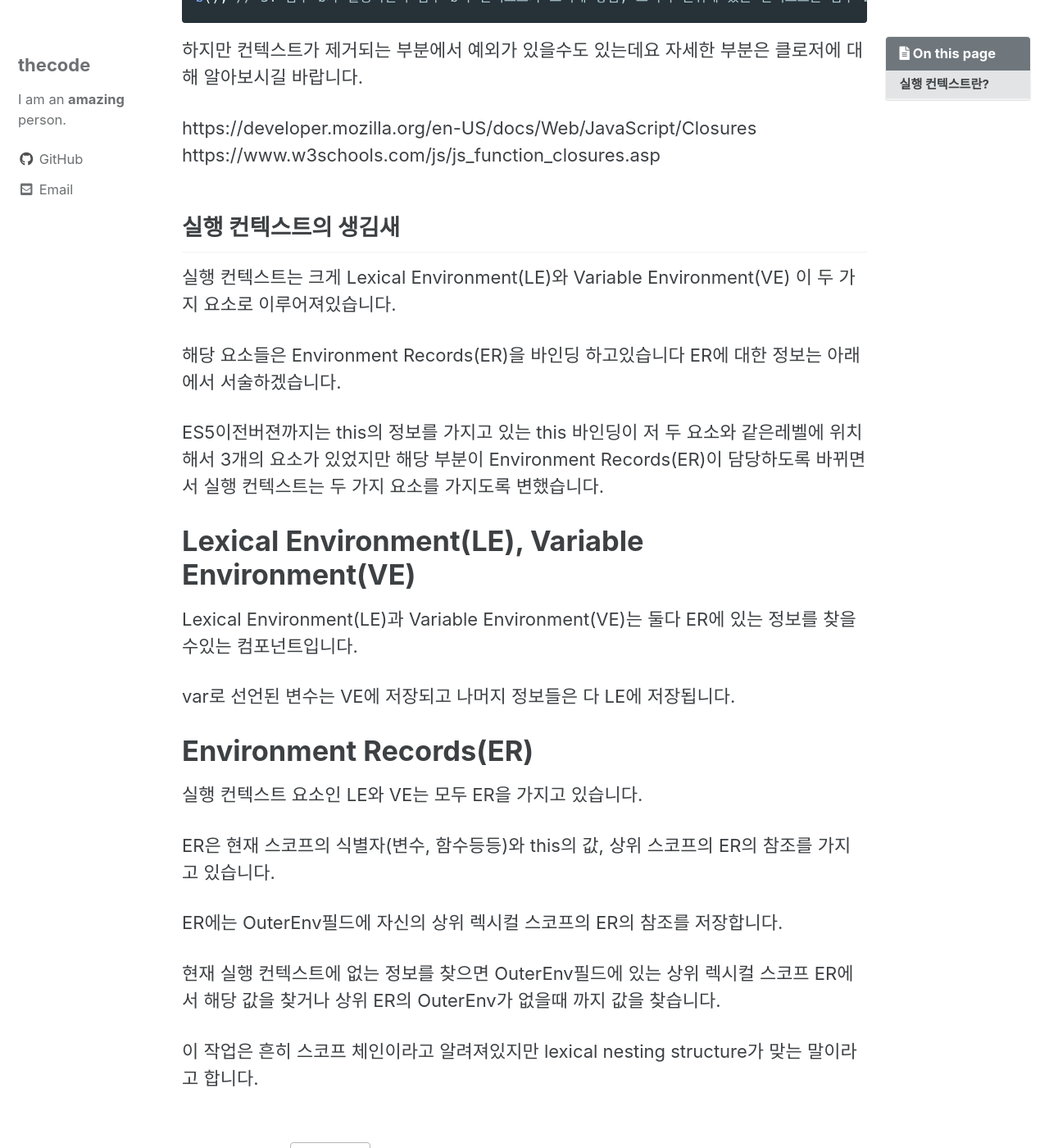
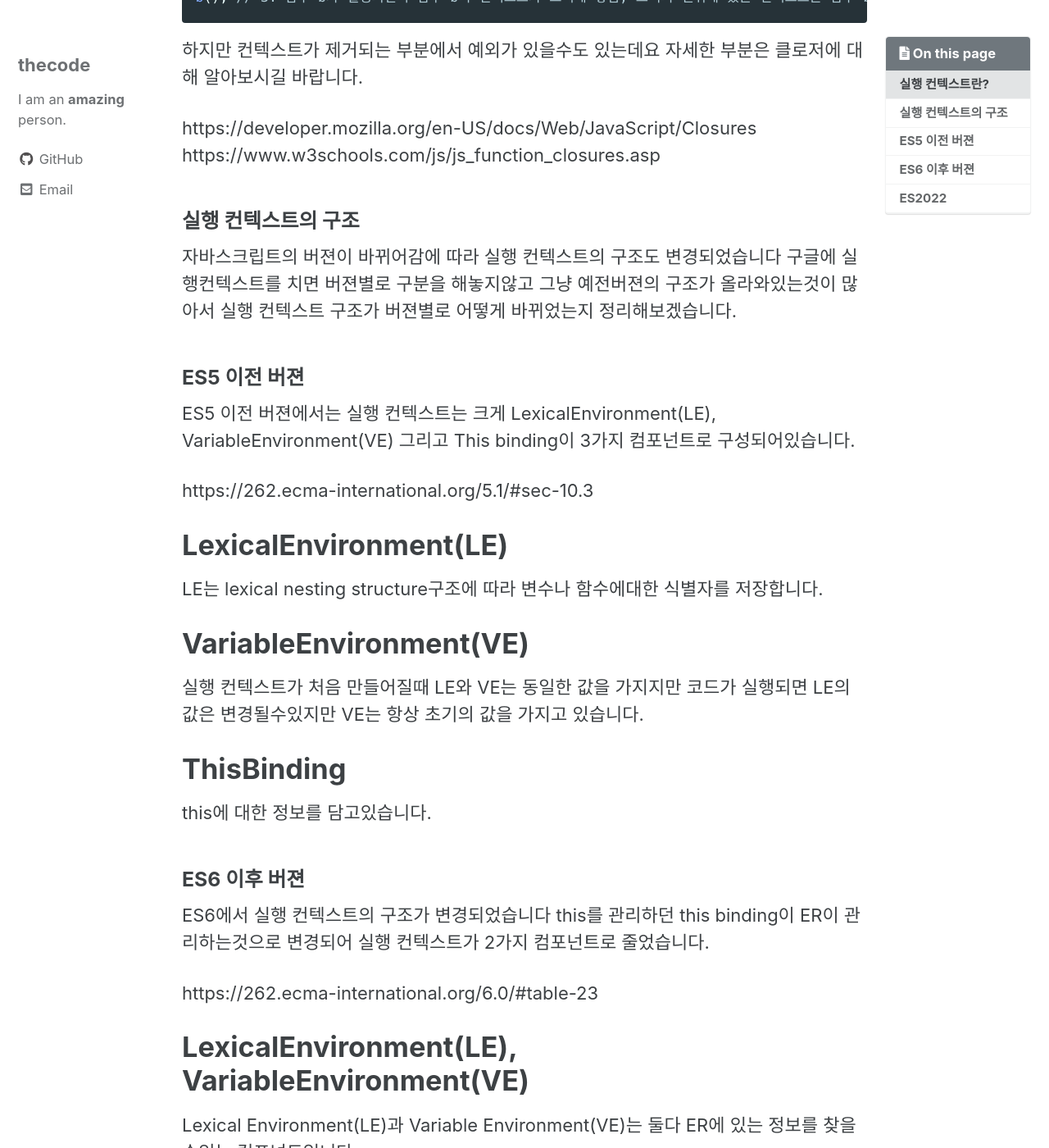
Before and after one commit to thecode00/thecode00.github.io, a Jekyll site: the page built from _posts/Javascript/2023-12-31-js-execution-context.md, in a window 1280 px wide and 1400 px high, scrolled down 996 px. Shown: the whole window at 82% size. Built offline with Jekyll 4.4.1, drawn with Linux system fonts in a browser that asks for light colours; cached includes are drawn as plain includes; some web fonts are replaced; some of the changed text lies outside the part shown.

Commit message:
Update post

```diff
--- a/_posts/Javascript/2023-12-31-js-execution-context.md
+++ b/_posts/Javascript/2023-12-31-js-execution-context.md
@@ -39,15 +39,36 @@ b(); // 3. 함수 b가 실행되면서 함수 b의 컨텍스트가 스택에 쌓
 https://developer.mozilla.org/en-US/docs/Web/JavaScript/Closures
 https://www.w3schools.com/js/js_function_closures.asp
 
-## 실행 컨텍스트의 생김새
+### 실행 컨텍스트의 구조
 
-실행 컨텍스트는 크게 Lexical Environment(LE)와 Variable Environment(VE) 이 두 가지 요소로 이루어져있습니다.
+자바스크립트의 버젼이 바뀌어감에 따라 실행 컨텍스트의 구조도 변경되었습니다 구글에 실행컨텍스트를 치면 버젼별로 구분을 해놓지않고 그냥 예전버젼의 구조가 올라와있는것이 많아서
+실행 컨텍스트 구조가 버젼별로 어떻게 바뀌었는지 정리해보겠습니다.
 
-해당 요소들은 Environment Records(ER)을 바인딩 하고있습니다 ER에 대한 정보는 아래에서 서술하겠습니다.
+### ES5 이전 버젼
 
-ES5이전버젼까지는 this의 정보를 가지고 있는 this 바인딩이 저 두 요소와 같은레벨에 위치해서 3개의 요소가 있었지만 해당 부분이 Environment Records(ER)이 담당하도록 바뀌면서 실행 컨텍스트는 두 가지 요소를 가지도록 변했습니다.
+ES5 이전 버젼에서는 실행 컨텍스트는 크게 LexicalEnvironment(LE), VariableEnvironment(VE) 그리고 This binding이 3가지 컴포넌트로 구성되어있습니다.
 
-# Lexical Environment(LE), Variable Environment(VE)
+https://262.ecma-international.org/5.1/#sec-10.3
+
+# LexicalEnvironment(LE)
+
+LE는 lexical nesting structure구조에 따라 변수나 함수에대한 식별자를 저장합니다.
+
+# VariableEnvironment(VE)
+
+실행 컨텍스트가 처음 만들어질때 LE와 VE는 동일한 값을 가지지만 코드가 실행되면 LE의 값은 변경될수있지만 VE는 항상 초기의 값을 가지고 있습니다.
+
+# ThisBinding
+
+this에 대한 정보를 담고있습니다.
+
+### ES6 이후 버젼
+
+ES6에서 실행 컨텍스트의 구조가 변경되었습니다 this를 관리하던 this binding이 ER이 관리하는것으로 변경되어 실행 컨텍스트가 2가지 컴포넌트로 줄었습니다.
+
+https://262.ecma-international.org/6.0/#table-23
+
+# LexicalEnvironment(LE), VariableEnvironment(VE)
 
 Lexical Environment(LE)과 Variable Environment(VE)는 둘다 ER에 있는 정보를 찾을수있는 컴포넌트입니다.
 
@@ -55,7 +76,7 @@ var로 선언된 변수는 VE에 저장되고 나머지 정보들은 다 LE에
 
 # Environment Records(ER)
 
-실행 컨텍스트 요소인 LE와 VE는 모두 ER을 가지고 있습니다.
+실행 컨텍스트 컴포넌트인 LE와 VE는 모두 ER을 가지고 있습니다.
 
 ER은 현재 스코프의 식별자(변수, 함수등등)와 this의 값, 상위 스코프의 ER의 참조를 가지고 있습니다.
 
@@ -64,3 +85,13 @@ ER에는 OuterEnv필드에 자신의 상위 렉시컬 스코프의 ER의 참조
 현재 실행 컨텍스트에 없는 정보를 찾으면 OuterEnv필드에 있는 상위 렉시컬 스코프 ER에서 해당 값을 찾거나 상위 ER의 OuterEnv가 없을때 까지 값을 찾습니다.
 
 이 작업은 흔히 스코프 체인이라고 알려져있지만 lexical nesting structure가 맞는 말이라고 합니다.
+
+### ES2022
+
+ES2022에서 실행 컨텍스트에 PrivateEnvironment라는 컴포넌트가 추가되었습니다.
+
+https://262.ecma-international.org/13.0/#table-additional-state-components-for-ecmascript-code-execution-contexts
+
+# PrivateEnvironment
+
+이 컴포넌트는 클래스에서 생성된 Private Names들을 담고있는 컴포넌트입니다.
```
